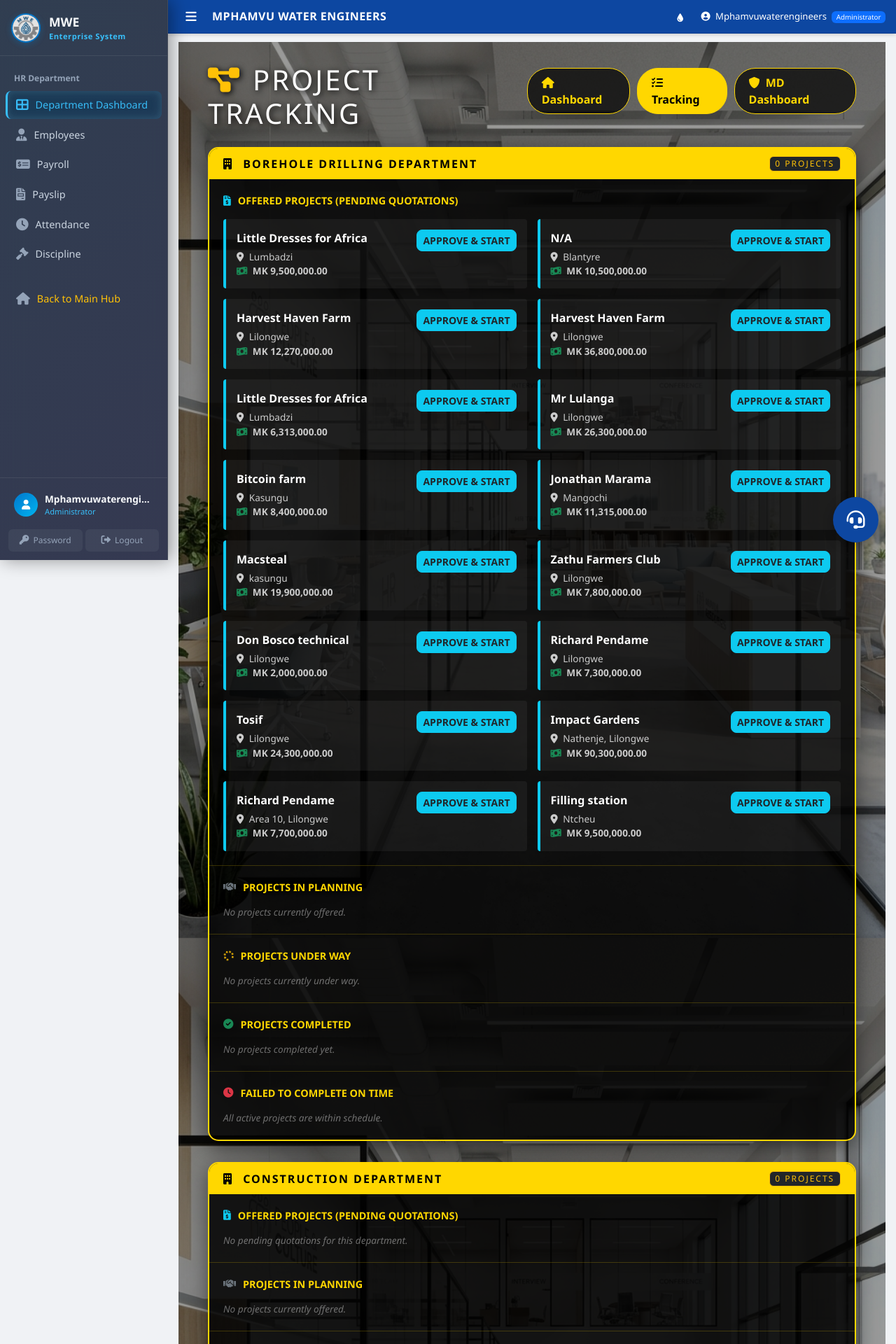
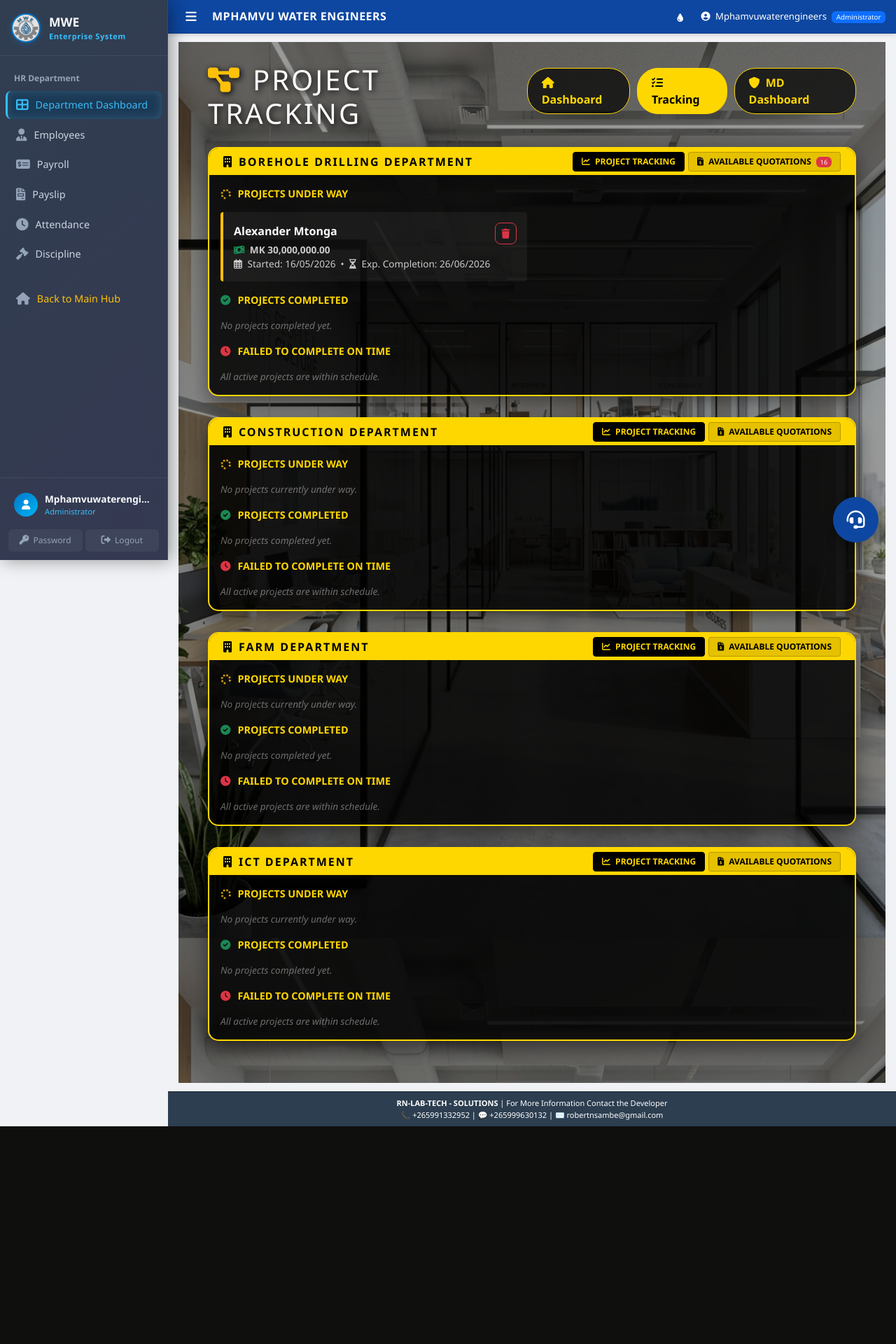
Before and after one commit to 1983rn/RN-LAB-TECH-Mphamvu-Water-Engineers-HR-Payroll-Management-System, a Flask app: page /hr/project_tracking in a window 1280 px wide. Shown: the top 1920 px of the page at 70% size. After the commit the page ends 1609 px from the top, so only its background shows below. Run offline with Flask 3, Linux system fonts and the light colour scheme; a user stored in the database is signed in.

Commit message:
Add HR Project Tracking module, update GPS formatting to (GPS lat, lng), and enhance DB migration resilience

```diff
--- a/templates/hr/project_tracking.html
+++ b/templates/hr/project_tracking.html
@@ -36,13 +36,44 @@
     .dept-header {
         background: #FFD700;
         color: #000;
-        padding: 10px 20px;
+        padding: 5px 20px;
         font-weight: 900;
         text-transform: uppercase;
         letter-spacing: 2px;
         display: flex;
         justify-content: space-between;
         align-items: center;
+    }
+
+    .header-nav {
+        display: flex;
+        gap: 5px;
+    }
+
+    .header-nav-btn {
+        background: rgba(0, 0, 0, 0.1);
+        border: 1px solid rgba(0, 0, 0, 0.2);
+        color: #000;
+        padding: 4px 12px;
+        border-radius: 4px;
+        font-weight: 800;
+        font-size: 0.75rem;
+        transition: all 0.3s ease;
+        text-transform: uppercase;
+    }
+
+    .header-nav-btn:hover {
+        background: rgba(0, 0, 0, 0.2);
+    }
+
+    .header-nav-btn.active {
+        background: #000;
+        color: #FFD700;
+        border-color: #000;
+    }
+
+    .dept-section {
+        transition: opacity 0.3s ease;
     }
 
     .status-section {
@@ -172,72 +203,52 @@
         </div>
 
         {% for dept, categories in projects.items() %}
+        {% set dept_slug = dept.replace(' ', '_').lower() %}
         <div class="dept-card">
-            <div class="dept-header">
-                <span><i class="fas fa-building me-2"></i> {{ dept }} Department</span>
-                <span class="badge bg-dark text-warning border border-warning">{{ categories.offered|length + categories.underway|length + categories.completed|length + categories.overdue|length }} Projects</span>
+            <div class="dept-header d-flex justify-content-between align-items-center">
+                <div class="d-flex align-items-center">
+                    <i class="fas fa-building me-2"></i> {{ dept }} Department
                 </div>
 
-            <!-- QUOTATIONS OFFERED (NEW SECTION) -->
-            <div class="status-section">
-                <div class="status-title"><i class="fas fa-file-invoice-dollar text-info"></i> Offered Projects (Pending Quotations)</div>
-                {% if categories.quotations_offered %}
-                <div class="project-grid">
-                    {% for q in categories.quotations_offered %}
-                    <div class="project-card" style="border-color: #0dcaf0;">
-                        <div class="d-flex justify-content-between align-items-start">
-                            <div>
-                                <div class="project-name">{{ q.client }}</div>
-                                <div class="project-dates">
-                                    <i class="fas fa-map-marker-alt me-1"></i> {{ q.location or 'No Location' }}<br>
-                                    <i class="fas fa-money-bill-wave me-1 text-success"></i> <strong>MK {{ "{:,.2f}".format(q.amount) }}</strong>
-                                </div>
-                            </div>
-                            <button class="btn btn-sm btn-info fw-bold text-dark" onclick="openApproveModal('{{ q.id }}', '{{ q.client }}')">
-                                APPROVE & START
+                <!-- NEW: Header Navigation Tabs -->
+                <div class="header-nav">
+                    <button class="header-nav-btn active" id="{{ dept_slug }}-tracking-btn" onclick="switchDeptTab('{{ dept_slug }}', 'tracking')">
+                        <i class="fas fa-chart-line me-1"></i> PROJECT TRACKING
+                    </button>
+                    <button class="header-nav-btn" id="{{ dept_slug }}-quotations-btn" onclick="switchDeptTab('{{ dept_slug }}', 'quotations')">
+                        <i class="fas fa-file-invoice-dollar me-1"></i> AVAILABLE QUOTATIONS
+                        {% if categories.pending_award %}<span class="badge bg-danger ms-1">{{ categories.pending_award|length }}</span>{% endif %}
                     </button>
                 </div>
             </div>
-                    {% endfor %}
-                </div>
-                {% else %}
-                <div class="empty-state">No pending quotations for this department.</div>
-                {% endif %}
-            </div>
 
-            <!-- PROJECTS OFFERED (PLANNING) -->
-            <div class="status-section">
-                <div class="status-title"><i class="fas fa-handshake text-secondary"></i> Projects in Planning</div>
-                {% if categories.offered %}
-                <div class="project-grid">
-                    {% for p in categories.offered %}
-                    <div class="project-card" style="border-color: #0dcaf0;">
+            <div class="dept-body">
+                <!-- SECTION 1: PROJECT TRACKING (DEFAULT) -->
+                <div id="{{ dept_slug }}-tracking-section" class="dept-section p-3">
+
+                    <!-- PROJECTS UNDER WAY -->
+                    <div class="status-title"><i class="fas fa-spinner fa-spin text-warning"></i> Projects Under Way</div>
+                    {% if categories.underway %}
+                    <div class="project-grid mb-4">
+                        {% for p in categories.underway %}
+                        <div class="project-card" style="border-color: #ffc107;">
+                            <div class="d-flex justify-content-between align-items-start">
+                                <div>
                                     <div class="project-name">{{ p.name }}</div>
                                     <div class="project-dates">
-                            <i class="far fa-calendar-alt me-1"></i> Start: {{ p.start.strftime('%d/%m/%Y') if p.start else 'TBD' }}
-                            &nbsp;&bull;&nbsp;
-                            <i class="far fa-calendar-check me-1"></i> Target: {{ p.end.strftime('%d/%m/%Y') if p.end else 'TBD' }}
-                        </div>
-                    </div>
-                    {% endfor %}
-                </div>
-                {% else %}
-                <div class="empty-state">No projects currently offered.</div>
+                                        {% if p.amount %}
+                                        <i class="fas fa-money-bill-wave me-1 text-success"></i> <strong>MK {{ "{:,.2f}".format(p.amount) }}</strong><br>
                                         {% endif %}
-            </div>
-
-            <!-- PROJECTS UNDER WAY -->
-            <div class="status-section">
-                <div class="status-title"><i class="fas fa-spinner fa-spin text-warning"></i> Projects Under Way</div>
-                {% if categories.underway %}
-                <div class="project-grid">
-                    {% for p in categories.underway %}
-                    <div class="project-card" style="border-color: #ffc107;">
-                        <div class="project-name">{{ p.name }}</div>
-                        <div class="project-dates">
                                         <i class="far fa-calendar-alt me-1"></i> Started: {{ p.start.strftime('%d/%m/%Y') if p.start else 'N/A' }}
                                         &nbsp;&bull;&nbsp;
                                         <i class="far fa-hourglass-half me-1"></i> Exp. Completion: {{ p.end.strftime('%d/%m/%Y') if p.end else 'N/A' }}
+                                    </div>
+                                </div>
+                                {% if p.type == 'Awarded Quotation' %}
+                                <button class="btn btn-sm btn-outline-danger" onclick="confirmDelete('{{ p.id }}', '{{ p.name }}')">
+                                    <i class="fas fa-trash"></i>
+                                </button>
+                                {% endif %}
                             </div>
                             {% if p.end and (p.end - today).days <= 7 and (p.end - today).days >= 0 %}
                             <div class="remind-tag">
@@ -248,41 +259,61 @@
                         {% endfor %}
                     </div>
                     {% else %}
-                <div class="empty-state">No projects currently under way.</div>
+                    <div class="empty-state mb-4">No projects currently under way.</div>
                     {% endif %}
-            </div>
 
                     <!-- PROJECTS COMPLETED -->
-            <div class="status-section">
                     <div class="status-title"><i class="fas fa-check-circle text-success"></i> Projects Completed</div>
                     {% if categories.completed %}
-                <div class="project-grid">
+                    <div class="project-grid mb-4">
                         {% for p in categories.completed %}
                         <div class="project-card" style="border-color: #198754;">
+                            <div class="d-flex justify-content-between align-items-start">
+                                <div>
                                     <div class="project-name">{{ p.name }}</div>
                                     <div class="project-dates">
+                                        {% if p.amount %}
+                                        <i class="fas fa-money-bill-wave me-1 text-success"></i> <strong>MK {{ "{:,.2f}".format(p.amount) }}</strong><br>
+                                        {% endif %}
                                         <i class="fas fa-calendar-day me-1"></i> Timeline: {{ p.start.strftime('%d/%m/%Y') if p.start else '?' }} to {{ p.end.strftime('%d/%m/%Y') if p.end else '?' }}
+                                    </div>
+                                </div>
+                                {% if p.type == 'Awarded Quotation' %}
+                                <button class="btn btn-sm btn-outline-danger" onclick="confirmDelete('{{ p.id }}', '{{ p.name }}')">
+                                    <i class="fas fa-trash"></i>
+                                </button>
+                                {% endif %}
                             </div>
                         </div>
                         {% endfor %}
                     </div>
                     {% else %}
-                <div class="empty-state">No projects completed yet.</div>
+                    <div class="empty-state mb-4">No projects completed yet.</div>
                     {% endif %}
-            </div>
 
-            <!-- PROJECTS OVERDUE (FAILED TO COMPLETE ON TIME) -->
-            <div class="status-section">
+                    <!-- PROJECTS OVERDUE -->
                     <div class="status-title"><i class="fas fa-clock text-danger"></i> Failed to complete on time</div>
                     {% if categories.overdue %}
                     <div class="project-grid">
                         {% for p in categories.overdue %}
                         <div class="project-card" style="border-color: #dc3545;">
+                            <div class="d-flex justify-content-between align-items-start">
+                                <div>
                                     <div class="project-name">{{ p.name }}</div>
                                     <div class="project-dates">
+                                        {% if p.amount %}
+                                        <i class="fas fa-money-bill-wave me-1 text-success"></i> <strong>MK {{ "{:,.2f}".format(p.amount) }}</strong><br>
+                                        {% endif %}
                                         <i class="fas fa-calendar-times me-1"></i> Expected: {{ p.end.strftime('%d/%m/%Y') if p.end else 'N/A' }}
                                         &nbsp;&bull;&nbsp;
                                         <span class="text-danger fw-bold">Delayed by {{ (today - p.end).days }} days</span>
+                                    </div>
+                                </div>
+                                {% if p.type == 'Awarded Quotation' %}
+                                <button class="btn btn-sm btn-outline-danger" onclick="confirmDelete('{{ p.id }}', '{{ p.name }}')">
+                                    <i class="fas fa-trash"></i>
+                                </button>
+                                {% endif %}
                             </div>
                         </div>
                         {% endfor %}
@@ -292,6 +323,39 @@
                     {% endif %}
                 </div>
 
+                <!-- SECTION 2: AVAILABLE QUOTATIONS -->
+                <div id="{{ dept_slug }}-quotations-section" class="dept-section p-3 d-none">
+                    <div class="status-title"><i class="fas fa-file-invoice-dollar text-info"></i> Quotations Awaiting Approval</div>
+                    {% if categories.pending_award %}
+                    <div class="project-grid">
+                        {% for item in categories.pending_award %}
+                        <div class="project-card" style="border-color: #0dcaf0;">
+                            <div class="d-flex justify-content-between align-items-start">
+                                <div>
+                                    <div class="project-name">{{ item.name }}</div>
+                                    <div class="project-dates">
+                                        {% if item.type == 'Quotation' %}
+                                            <i class="fas fa-money-bill-wave me-1 text-success"></i> <strong>MK {{ "{:,.2f}".format(item.amount) }}</strong><br>
+                                            <i class="fas fa-map-marker-alt me-1"></i> {{ item.location or 'No Location' }}
+                                        {% else %}
+                                            <i class="fas fa-info-circle me-1"></i> Status: {{ item.status }} (Planning)
+                                        {% endif %}
+                                    </div>
+                                </div>
+                                {% if item.type == 'Quotation' %}
+                                <button class="btn btn-sm btn-info fw-bold text-dark" onclick="openApproveModal('{{ item.id }}', '{{ item.name }}')">
+                                    APPROVE AWARD
+                                </button>
+                                {% endif %}
+                            </div>
+                        </div>
+                        {% endfor %}
+                    </div>
+                    {% else %}
+                    <div class="empty-state text-center py-4">No available quotations for this department.</div>
+                    {% endif %}
+                </div>
+            </div>
         </div>
         {% endfor %}
     </div>
@@ -334,13 +398,49 @@
 </div>
 
 <script>
+    function switchDeptTab(deptSlug, target) {
+        // Toggle sections
+        document.getElementById(deptSlug + '-tracking-section').classList.toggle('d-none', target !== 'tracking');
+        document.getElementById(deptSlug + '-quotations-section').classList.toggle('d-none', target !== 'quotations');
+
+        // Toggle buttons
+        document.getElementById(deptSlug + '-tracking-btn').classList.toggle('active', target === 'tracking');
+        document.getElementById(deptSlug + '-quotations-btn').classList.toggle('active', target === 'quotations');
+    }
+
     function openApproveModal(quotationId, clientName) {
         document.getElementById('modalClientName').innerText = clientName;
         // Include the current URL as the 'next' parameter so we redirect back here
         var nextUrl = encodeURIComponent(window.location.pathname);
-        document.getElementById('approveForm').action = "/quotations/approve/" + quotationId + "?next=" + nextUrl;
+        var approveUrl = "{{ url_for('quotations.approve_quotation', quotation_id=0) }}".replace('0', quotationId);
+        document.getElementById('approveForm').action = approveUrl + "?next=" + nextUrl;
         var modal = new bootstrap.Modal(document.getElementById('approveModal'));
         modal.show();
     }
+
+    function confirmDelete(quotationId, clientName) {
+        if (confirm("Are you sure you want to delete the quotation/project for " + clientName + "? This action cannot be undone.")) {
+            var deleteUrl = "{{ url_for('quotations.delete_quotation', quotation_id=0) }}".replace('0', quotationId);
+            fetch(deleteUrl, {
+                method: 'POST',
+                headers: {
+                    'Content-Type': 'application/json'
+                }
+            })
+            .then(response => response.json())
+            .then(data => {
+                if (data.success) {
+                    alert(data.message);
+                    window.location.reload();
+                } else {
+                    alert("Error: " + data.message);
+                }
+            })
+            .catch(error => {
+                console.error('Error:', error);
+                alert("An error occurred while deleting the record.");
+            });
+        }
+    }
 </script>
 {% endblock %}
```
Also changed, not shown: hr/hr_routes.py (+82 -64 lines), instance/system.db. Lines whose indentation alone changed are shown as unchanged.
